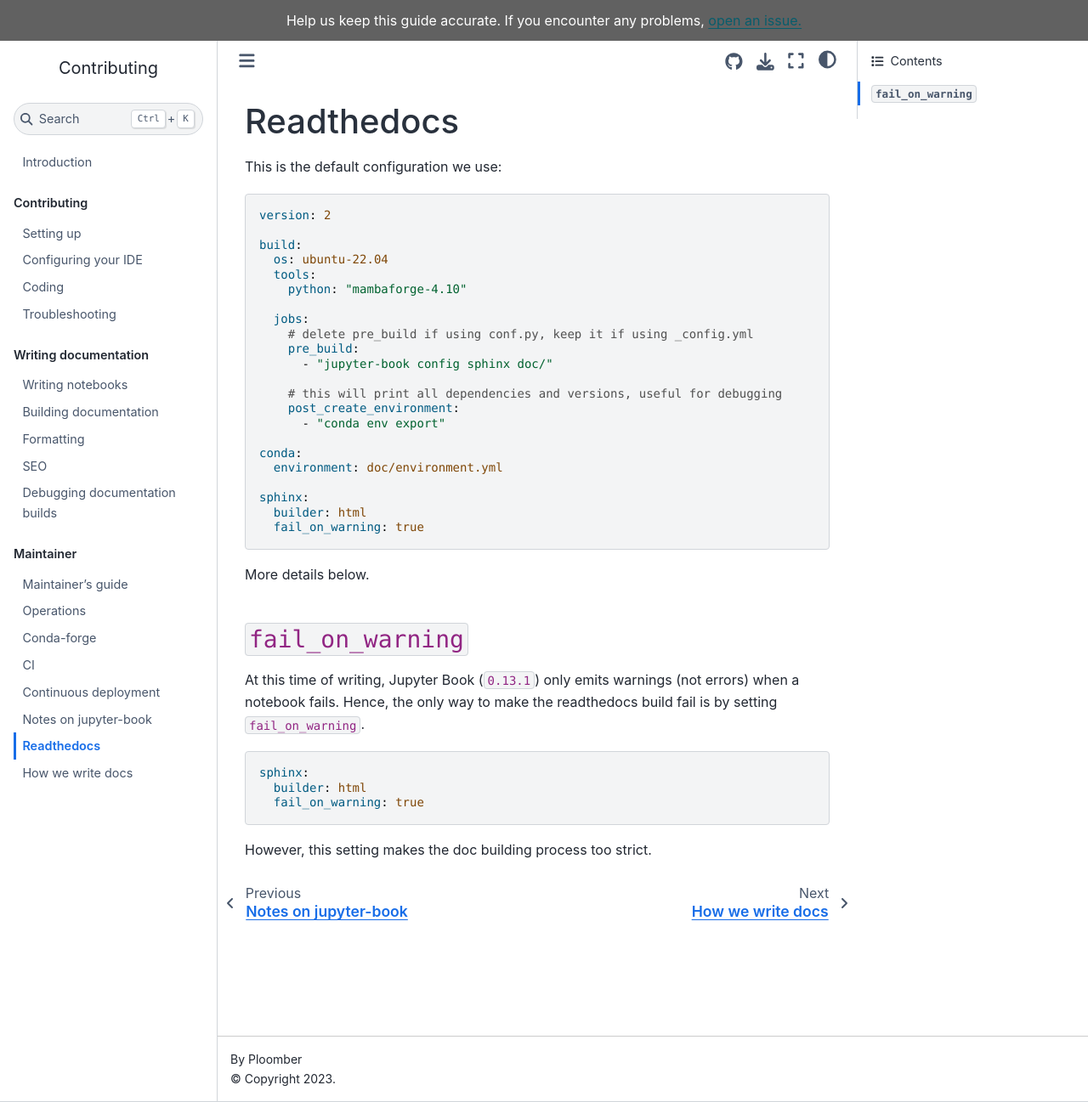
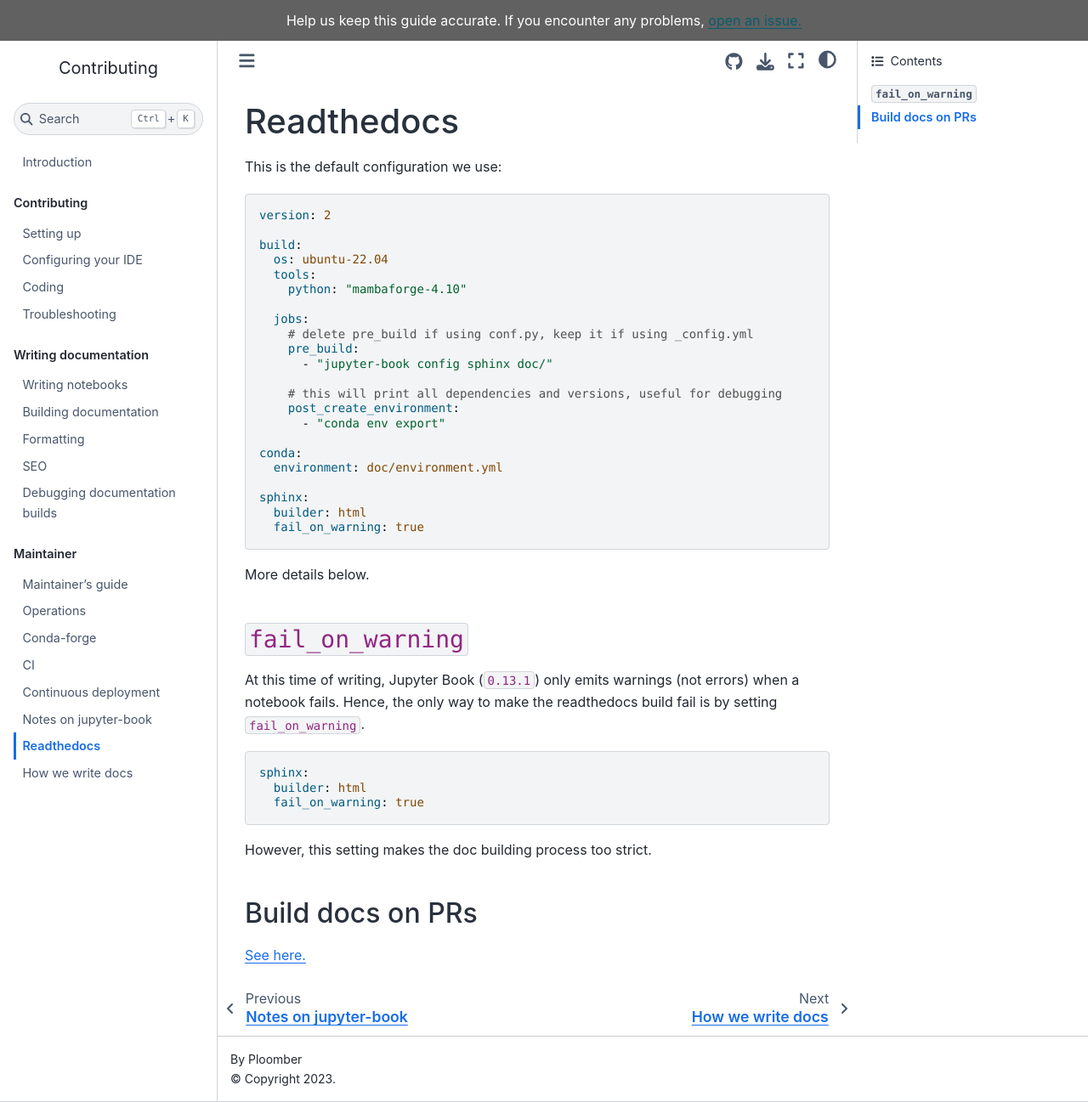
Before and after one commit to ploomber/contributing, a Jupyter Book: the page built from maintainer/readthedocs.md, in a window 1280 px wide and 1297 px high. Shown: the whole window at 85% size. Built offline with Jupyter Book 1.0.4 settings and Sphinx 7.4.7 and the Sphinx Book theme 1.1.4, drawn with Linux system fonts in a browser that asks for light colours.

Commit message:
documents build docs on prs

````diff
--- a/maintainer/readthedocs.md
+++ b/maintainer/readthedocs.md
@@ -44,3 +44,7 @@
 ```
 
 However, this setting makes the doc building process too strict.
+
+## Build docs on PRs
+
+[See here.](https://github.com/readthedocs/actions/tree/main/preview)
````
